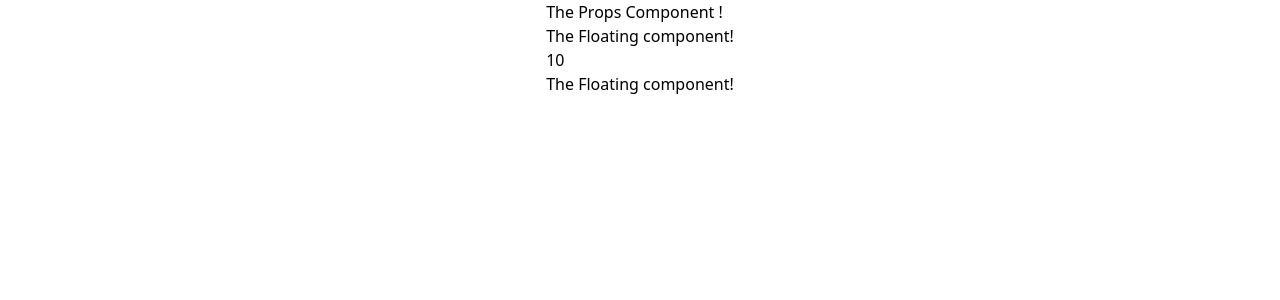
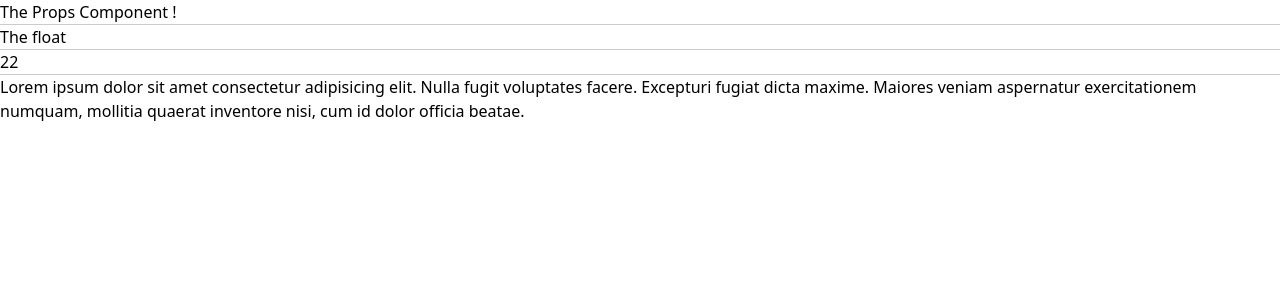
Before and after one commit to timorust/supabase, a Next.js app: page /propsExam in a window 1280 px wide. Shown: the top 300 px of the page. Built offline with nearby package versions, Linux system fonts and the light colour scheme.

Commit message:
{props.children}

```diff
--- a/app/globals.css
+++ b/app/globals.css
@@ -8,6 +8,13 @@
     --btn-background: 200 10% 91%;
     --btn-background-hover: 200 10% 89%;
     --foreground: 200 50% 3%;
+  }
+
+  hr {
+    color: #ccc;
+    background-color: #ccc;
+    height: 1px;
+    border: none;
   }
 
   @media (prefers-color-scheme: dark) {
--- a/app/propsExam/page.tsx
+++ b/app/propsExam/page.tsx
@@ -3,8 +3,24 @@ import PropsComponent from "@/components/PropsComponent";
 export default function PropsAndChildComponent() {
   return (
     <>
-      <PropsComponent integer={10} component={FloatingComponent} />
-      <FloatingComponent />
+      {/* <PropsComponent integer={10} component={FloatingComponent} />
+      <hr />
+      <PropsComponent integer={1} component={FloatingComponent1} /> */}
+      <PropsComponent
+        children={
+          <div>
+            <p>
+              Lorem ipsum dolor sit amet consectetur adipisicing elit. Nulla
+              fugit voluptates facere. Excepturi fugiat dicta maxime. Maiores
+              veniam aspernatur exercitationem numquam, mollitia quaerat
+              inventore nisi, cum id dolor officia beatae.
+            </p>
+          </div>
+        }
+        integer={22}
+        component={FloatingComponent22}
+      ></PropsComponent>
+      {/* <FloatingComponent /> */}
     </>
   );
 }
@@ -16,3 +32,19 @@ export function FloatingComponent() {
     </>
   );
 }
+
+export function FloatingComponent1() {
+  return (
+    <>
+      <h2>The float1</h2>
+    </>
+  );
+}
+
+export function FloatingComponent22() {
+  return (
+    <>
+      <h2>The float</h2>
+    </>
+  );
+}
--- a/components/PropsComponent.tsx
+++ b/components/PropsComponent.tsx
@@ -5,8 +5,12 @@ export default function PropsComponent(props: IProps) {
     <>
       <section className="title">
         <h2>The Props Component !</h2>
+        <hr />
         <props.component />
+        <hr />
         <p>{props.integer}</p>
+        <hr />
+        {props.children}
       </section>
     </>
   );
--- a/types/IProps.ts
+++ b/types/IProps.ts
@@ -1,4 +1,7 @@
+import { ReactElement } from "react";
+
 export interface IProps {
   integer: number;
   component: React.FC;
+  children: ReactElement;
 }
```
